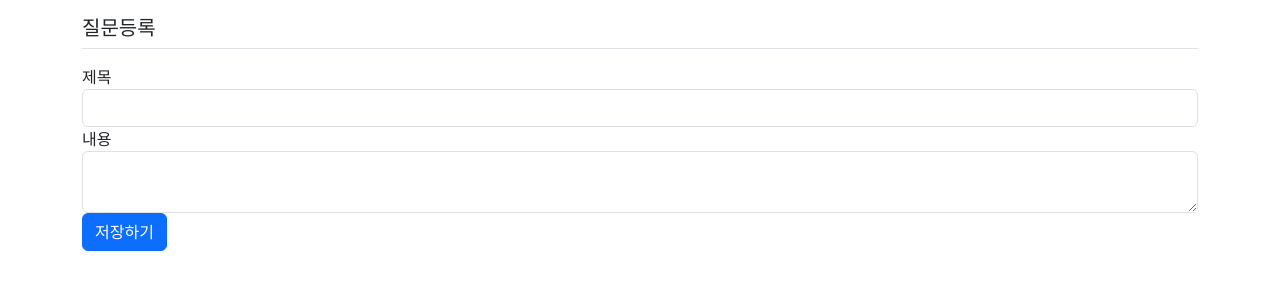
After one commit to LeeSiHyeon711/myproject, a Flask app: page /question/create/ in a window 1280 px wide. The commit adds this page. Shown: the top 300 px of the page. Run offline with Flask 3, Linux system fonts and the light colour scheme; some libraries are stand-ins or nearby versions.

Commit message:
[feat] Base.html

```diff
--- a/config.py
+++ b/config.py
@@ -4,3 +4,4 @@ BASE_DIR = os.path.dirname(__file__)
 
 SQLALCHEMY_DATABASE_URI = 'sqlite:///{}'.format(os.path.join(BASE_DIR, 'pybo.db'))
 SQLALCHEMY_TRACK_MODIFICATIONS = False
+SECRET_KEY = "dev"
--- /dev/null
+++ b/pybo/forms.py
@@ -0,0 +1,7 @@
+from flask_wtf import FlaskForm
+from wtforms import StringField, TextAreaField
+from wtforms.validators import DataRequired
+
+class QuestionForm(FlaskForm):
+    subject = StringField('제목', validators=[DataRequired()])
+    content = TextAreaField('내용', validators=[DataRequired()])
--- /dev/null
+++ b/pybo/templates/base.html
@@ -0,0 +1,18 @@
+<!DOCTYPE html>
+<html lang="ko">
+<head>
+    <meta charset="UTF-8">
+    <meta name="viewport" content="width=device-width, initial-scale=1, shrink-to-fit=no">
+    <!-- Bootstrap CSS -->
+    <link rel="stylesheet" href="{{ url_for('static', filename='bootstrap.min.css') }}">
+    <!-- pybo CSS -->
+     <link rel="stylesheet" href="{{ url_for('static', filename='style.css') }}">
+     <title>Hello, pybo!</title>
+</head>
+<body>
+    <!-- 기본 템플릿에 삽입할 내용 Start -->
+     {% block content %}
+     {% endblock %}
+     <!-- 기본 템플릿에 삽입할 내용 End -->
+</body>
+</html>
--- /dev/null
+++ b/pybo/templates/question/question_form.html
@@ -0,0 +1,16 @@
+{% extends 'base.html' %}
+{% block content %}
+<div class="container">
+    <h5 class="my-3 border-bottom pb-2">질문등록</h5>
+    <form method="post" class="post-form my-3">
+
+        {{ form.subject.label }}
+        {{ form.subject(class="form-control") }}
+
+        {{ form.content.label }}
+        {{ form.content(class="form-control") }}
+
+        <button type="submit" class="btn btn-primary">저장하기</button>
+    </form>
+</div>
+{% endblock %}
--- a/pybo/templates/question/question_list.html
+++ b/pybo/templates/question/question_list.html
@@ -1,4 +1,5 @@
-<link rel="stylesheet" href="{{ url_for('static', filename='bootstrap.min.css') }}">
+{% extends 'base.html' %}
+{% block content %}
 <div class="container my-3">
     <table class="table">
         <thead>
@@ -26,4 +27,6 @@
             {% endif %}
         </tbody>
     </table>
+    <a href="{{ url_for('question.create') }}" class="btn btn-primary">질문 등록하기</a>
 </div>
+{% endblock %}
--- a/pybo/views/question_views.py
+++ b/pybo/views/question_views.py
@@ -1,6 +1,9 @@
-from flask import Blueprint, render_template
-
+from flask import Blueprint, render_template, request, url_for
+from werkzeug.utils import redirect
+from datetime import datetime
 from pybo.models import Question
+from ..forms import QuestionForm
+from .. import db
 
 bp = Blueprint('question', __name__, url_prefix='/question')
 
@@ -13,3 +16,13 @@ def _list():
 def detail(question_id):
     question = Question.query.get_or_404(question_id)
     return render_template('question/question_detail.html', question=question)
+
+@bp.route('/create/', methods=('GET', 'POST'))
+def create():
+    form = QuestionForm()
+    if request.method == 'POST' and form.validate_on_submit():
+        question = Question(subject=form.subject.data, content=form.content.data, create_date=datetime.now())
+        db.session.add(question)
+        db.session.commit()
+        return redirect(url_for('main.index'))
+    return render_template('question/question_form.html', form=form)
```
Also changed, not shown: pybo/static/style.css (deleted, +0 -7 lines), pybo/templates/question/question_detail.html (+3 -13 lines).
